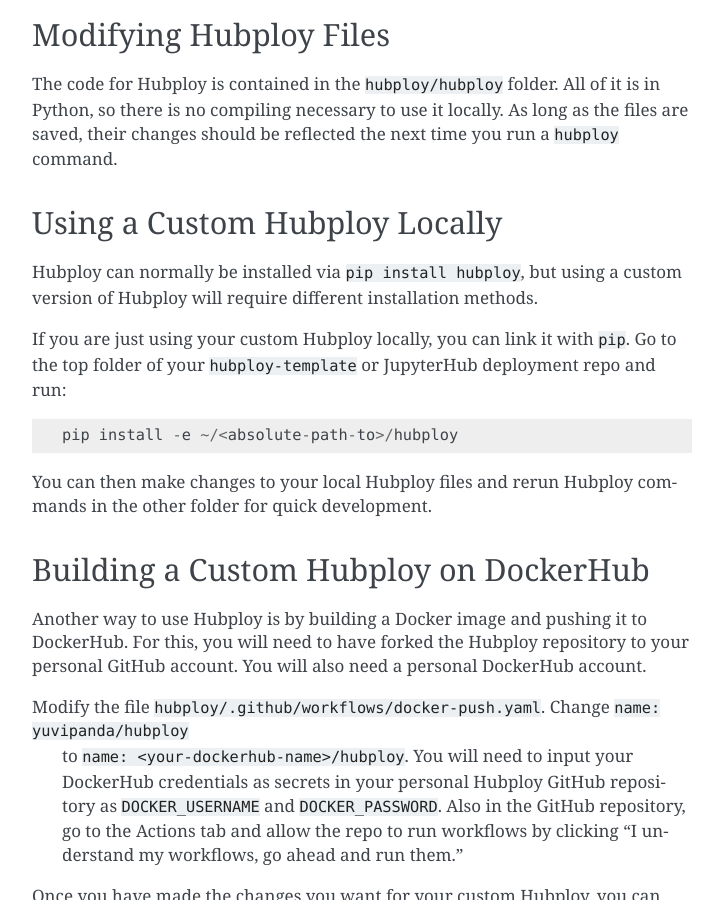
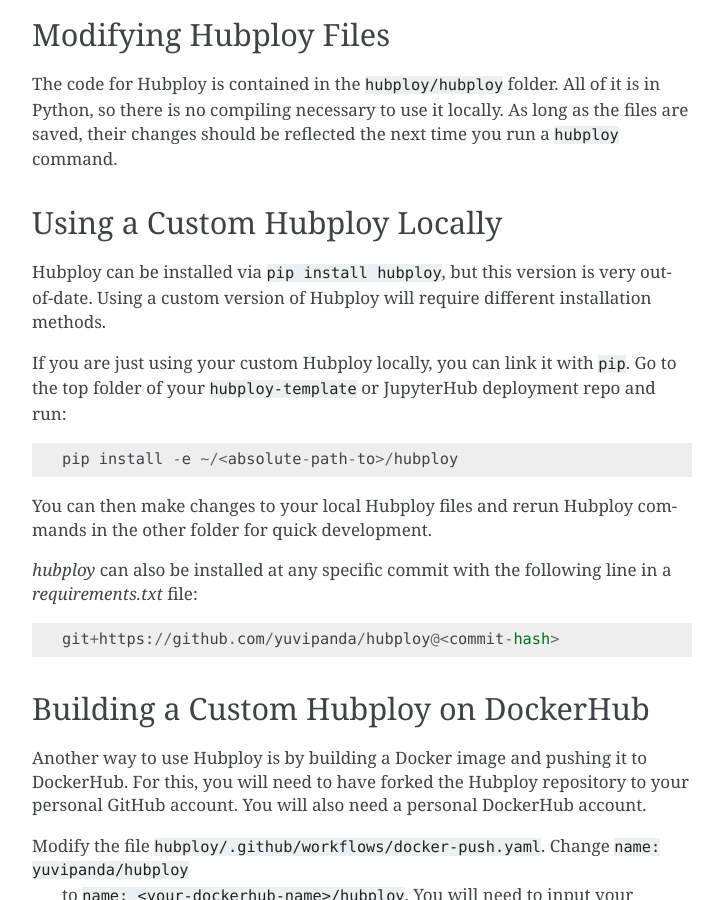
Before and after one commit to berkeley-dsep-infra/hubploy, a Sphinx documentation site: the page built from docs/howto/hubploy-setup-dev-environment.rst, in a window 1280 px wide and 900 px high, scrolled down 815 px. Shown: the whole window, without its empty margins (388-1111 px from the left). Built offline with Sphinx 7.4.7, drawn with Linux system fonts in a browser that asks for light colours.

Commit message:
Updated hubploy installation instructions

```diff
--- a/docs/howto/hubploy-setup-dev-environment.rst
+++ b/docs/howto/hubploy-setup-dev-environment.rst
@@ -41,8 +41,8 @@
 Using a Custom Hubploy Locally
 ==============================
 
-Hubploy can normally be installed via ``pip install hubploy``, but using a custom version of
-Hubploy will require different installation methods.
+Hubploy can be installed via ``pip install hubploy``, but this version is very out-of-date.
+Using a custom version of Hubploy will require different installation methods.
 
 If you are just using your custom Hubploy locally, you can link it with ``pip``. Go to the top
 folder of your ``hubploy-template`` or JupyterHub deployment repo and run::
@@ -52,6 +52,11 @@
 You can then make changes to your local Hubploy files and rerun Hubploy commands in the other
 folder for quick development.
 
+`hubploy` can also be installed at any specific commit with the following line in a
+`requirements.txt` file:
+::
+
+  git+https://github.com/yuvipanda/hubploy@<commit-hash>
 
 Building a Custom Hubploy on DockerHub
 ======================================
```
